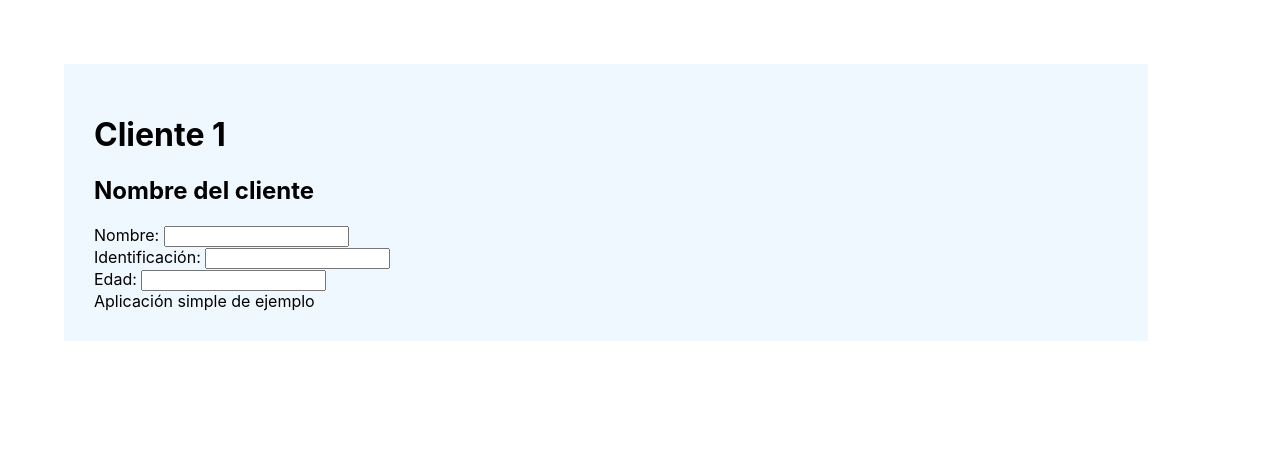
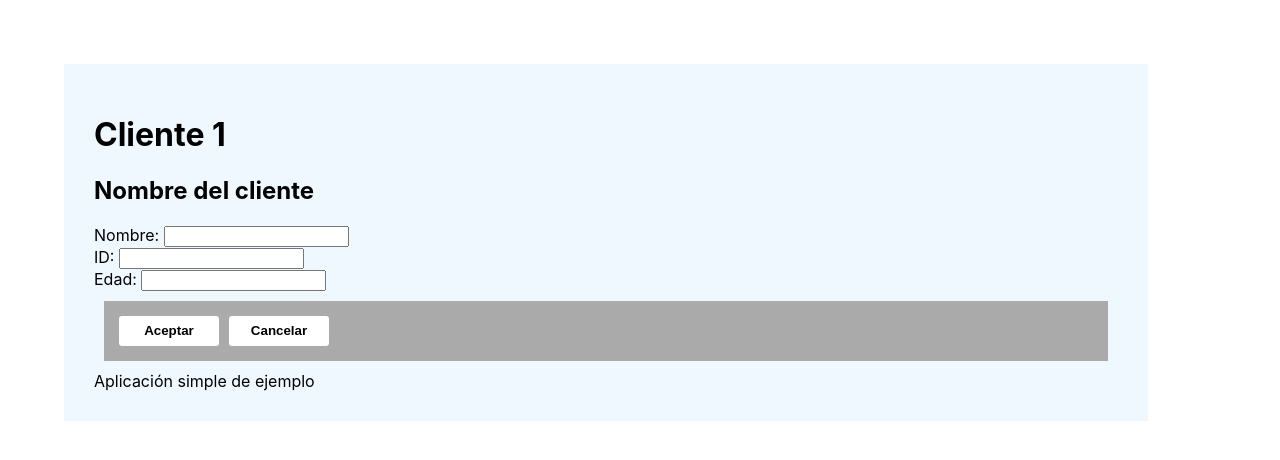
Before and after one commit to walterzambranom/Customer-app, a React (Create React App) app: page /customers/1/edit in a window 1280 px wide. Shown: the top 460 px of the page. Built offline with nearby package versions, Linux system fonts and the light colour scheme.

Commit message:
Actualización poniendo los botónes para las acciones

```diff
--- a/src/components/CustomerData.js
+++ b/src/components/CustomerData.js
@@ -1,7 +1,8 @@
 import React from 'react';
 import PropTypes from 'prop-types';
+import CustomersActions from './CustomersActions';
 
-const CustomerData = ({ name, dni, age }) => {
+const CustomerData = ({ name, dni, age, onBack }) => {
 	return (
 		<div>
 			<div className="customer-data">
@@ -10,7 +11,9 @@ const CustomerData = ({ name, dni, age }) => {
 				<div><strong>DNI</strong><i>{dni}</i></div>
 				<div><strong>Edad</strong><i>{age}</i></div>
 			</div>
-
+			<CustomersActions>
+				<button onClick={onBack}>Volver</button>
+			</CustomersActions>
 		</div>
 	);
 };
@@ -19,6 +22,7 @@ CustomerData.propTypes = {
 	name: PropTypes.string.isRequired,
 	dni: PropTypes.string.isRequired,
 	age: PropTypes.number,
+	onBack: PropTypes.func.isRequired,
 };
 
 export default CustomerData;
--- a/src/components/CustomerEdit.js
+++ b/src/components/CustomerEdit.js
@@ -1,25 +1,63 @@
 import React from 'react';
 import PropTypes from 'prop-types';
 import { reduxForm, Field } from 'redux-form';
-import {setPropsAsInitial} from './../helpers/setPropsAsInitial';
+import { setPropsAsInitial } from './../helpers/setPropsAsInitial';
+import CustomersActions from './CustomersActions';
 
-const CustomerEdit = ({ name, dni, age }) => {
+/* const isRequired = value => (
+	!value && " Este campo es requerido"
+); */
+
+const isNumber = value => (
+	isNaN(Number(value)) && " El campo debe ser un número"
+);
+const validate = values => {
+	const error = {};
+	if (!values.name) {
+		error.name = "El campo nombre es requerido";
+	}
+	if (!values.dni) {
+		error.dni = "La identificación es requerida";
+	}
+	return error;
+};
+const MyField = ({ input, meta, type, label, name }) => (
+	<div>
+		<label htmlFor={name}>{label} </label>
+		<input {...input} type={!type ? "text" : type} />
+		{
+			meta.touched && meta.error && <span>{meta.error}</span>
+		}
+	</div>
+);
+
+const CustomerEdit = ({ name, dni, age, handleSubmit, submitting, onBack }) => {
 	return (
 		<div>
 			<h2>Nombre del cliente</h2>
-			<form action="">
-				<div>
-					<label htmlFor="name">Nombre: </label>
-					<Field name="name" component ="input" type="text"></Field>
-				</div>
-				<div>
-					<label htmlFor="dni">Identificación: </label>
-					<Field name="dni" component ="input" type="text"></Field>
-				</div>
-				<div>
-					<label htmlFor="age">Edad: </label>
-					<Field name="age" component ="input" type="number"></Field>
-				</div>
+			<form onSubmit={handleSubmit}>
+				<Field
+					name="name"
+					component={MyField}
+
+					label="Nombre:"></Field>
+
+				<Field
+					name="dni"
+					component={MyField}
+					validate={isNumber}
+					label="ID:"></Field>
+
+				<Field
+					name="age"
+					component={MyField}
+					type="number"
+					validate={isNumber}
+					label="Edad:"></Field>
+				<CustomersActions>
+					<button type="submit" disable={submitting}>Aceptar</button>
+					<button onClick={onBack}>Cancelar</button>
+				</CustomersActions>
 			</form>
 		</div>
 	);
@@ -29,8 +67,13 @@ CustomerEdit.propTypes = {
 	name: PropTypes.string,
 	dni: PropTypes.string,
 	age: PropTypes.number,
+	onBack: PropTypes.func.isRequired,
 
 };
-const CustomerEditForm = reduxForm({ form: 'CustomerEdit' })(CustomerEdit);
+const CustomerEditForm = reduxForm(
+	{
+		form: 'CustomerEdit',
+		validate
+	})(CustomerEdit);
 
 export default setPropsAsInitial(CustomerEditForm);
--- a/src/containers/CustomerContainer.js
+++ b/src/containers/CustomerContainer.js
@@ -1,6 +1,6 @@
 import React, { Component } from 'react';
 import { connect } from 'react-redux';
-import { Route } from 'react-router-dom';
+import { Route, withRouter } from 'react-router-dom';
 import PropTypes from 'prop-types';
 import AppFrame from '../components/AppFrame';
 import { getCustomerByDni } from '../selectors/customers';
@@ -8,12 +8,20 @@ import CustomerEdit from '../components/CustomerEdit';
 import CustomerData from '../components/CustomerData';
 
 class CustomerContainer extends Component {
-	//<p>Datos del cliente "{this.props.customer.name}"</p>
+	handleSubmit = values => {
+		console.log(JSON.stringify(values));
+	}
+	handleOnBack = () => {
+		this.props.history.goBack();
+	}
+
 	renderBody = () => (
 		<Route path="/customers/:dni/edit" children={
 			({ match }) => {
 				const CustomerControl = match ? CustomerEdit : CustomerData;
-				return <CustomerControl {...this.props.customer} />
+				return <CustomerControl {...this.props.customer}
+					onSubmit={this.handleSubmit}
+					onBack={this.handleOnBack} />
 			}
 		} />
 	)
@@ -37,4 +45,4 @@ CustomerContainer.propTypes = {
 const mapStateToProps = (state, props) => ({
 	customer: getCustomerByDni(state, props)
 });
-export default connect(mapStateToProps, null)(CustomerContainer);
+export default withRouter(connect(mapStateToProps, null)(CustomerContainer));
```
